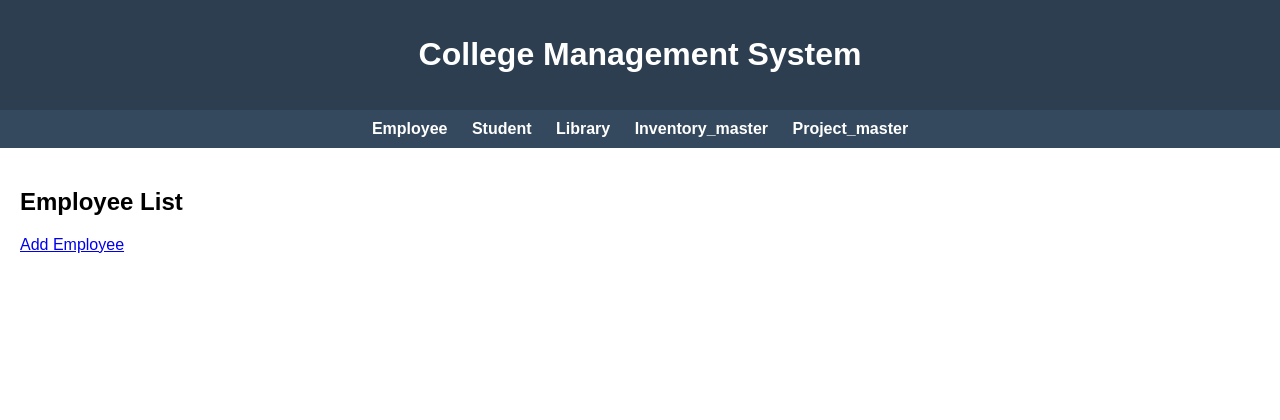
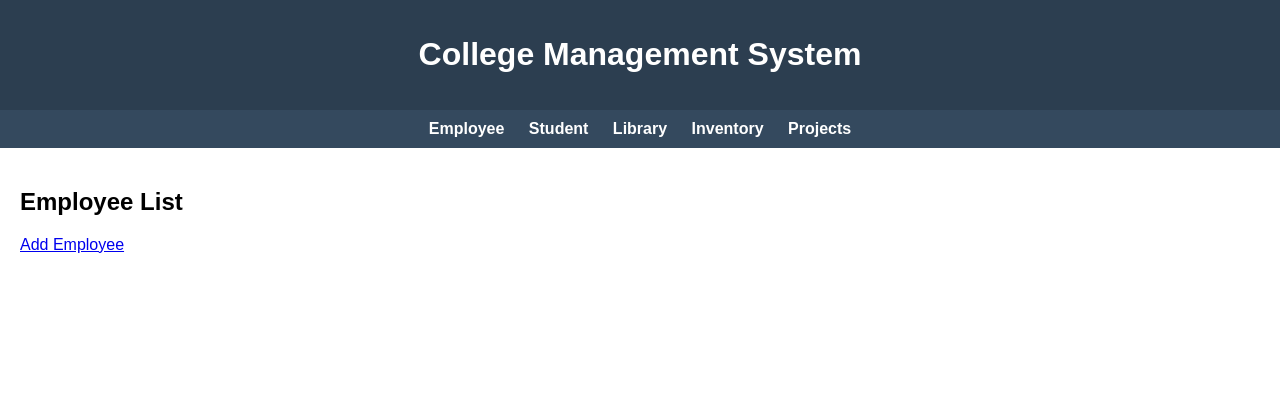
Before and after one commit to Jash107-dev/college_project, a Django app: page /employee/ in a window 1280 px wide. Shown: the top 420 px of the page. Run offline with Django 4.2, Linux system fonts and the light colour scheme; data that the repository does not hold is empty.

Commit message:
prject_app issue resolved

```diff
--- a/templates/base.html
+++ b/templates/base.html
@@ -57,11 +57,11 @@
 </header>
 
 <nav>
-    <a href="/employee/">Employee</a>
-    <a href="#">Student</a>
-    <a href="#">Library</a>
-    <a href="#">Inventory_master</a>
-    <a href="#">Project_master</a>
+<a href="/employee/">Employee</a>
+<a href="/student/">Student</a>
+<a href="/library/">Library</a>
+<a href="/inventory/">Inventory</a>
+<a href="/projects/">Projects</a>
 </nav>
 
 <div class="container">
```
